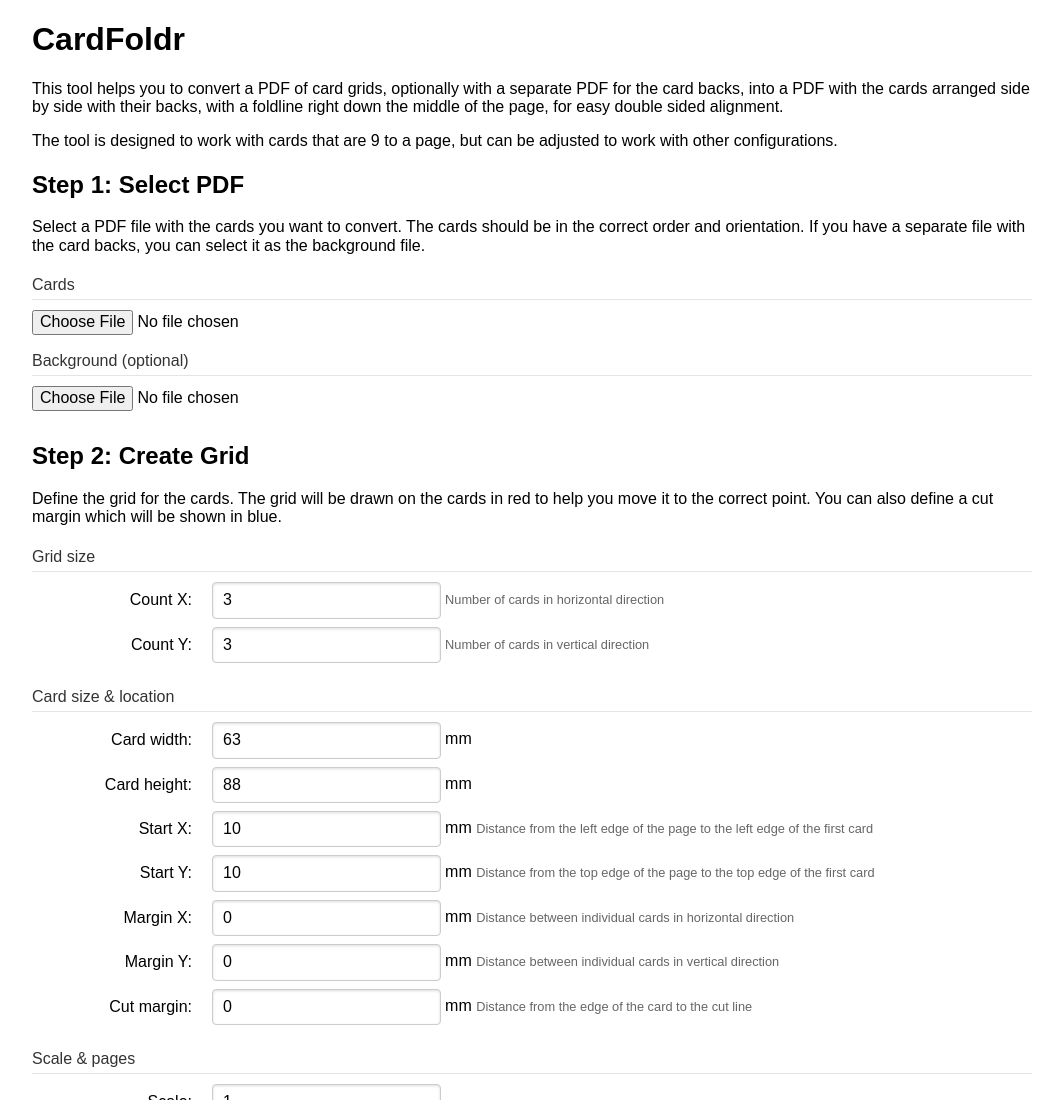
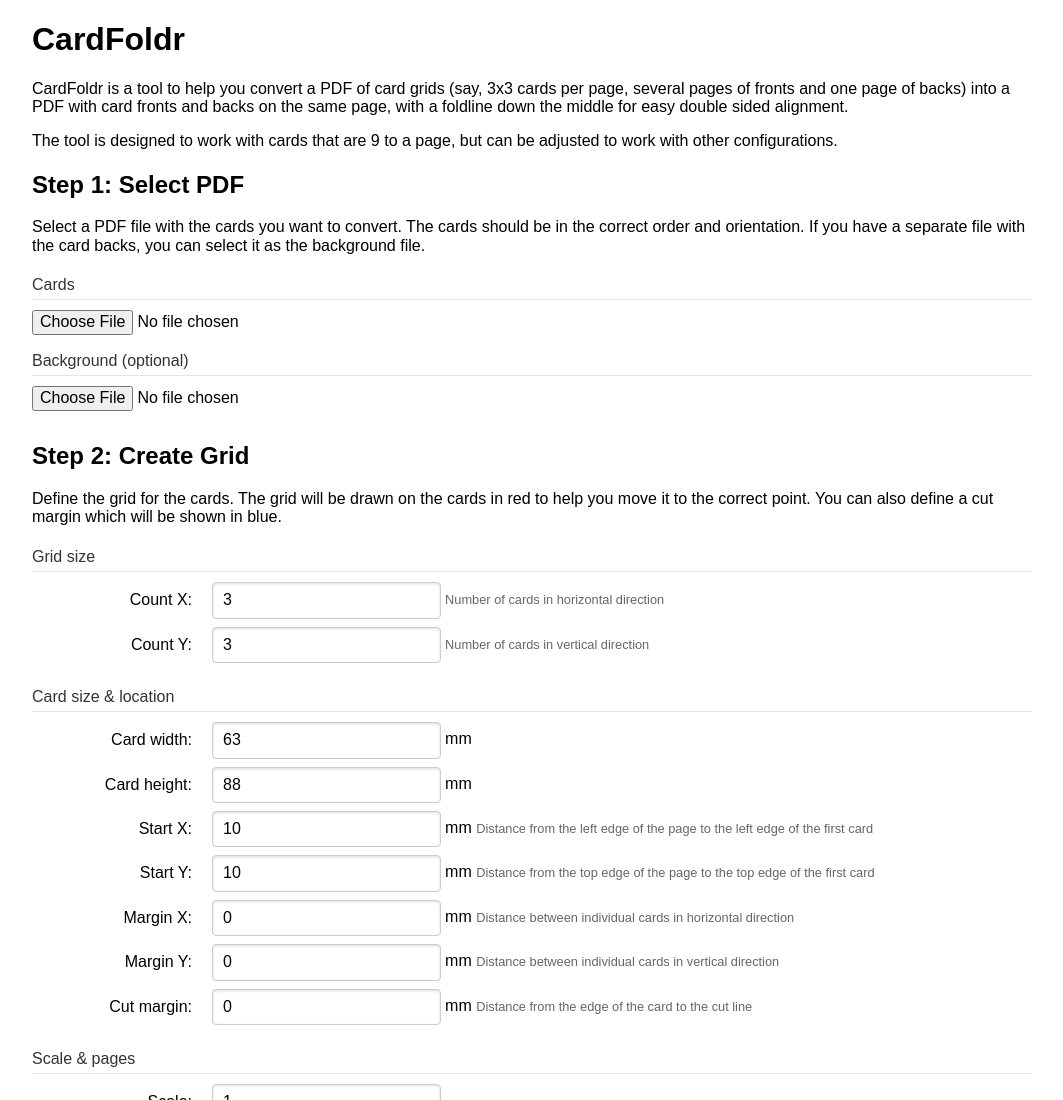
Before and after one commit to foosel/cardfoldr, a plain HTML site: page index.html in a window 1280 px wide. Shown: the top 1100 px of the page, without its empty margins (108-1171 px from the left). Drawn offline with Linux system fonts and the light colour scheme.

Commit message:
💬 Update intro text

```diff
--- a/index.html
+++ b/index.html
@@ -688,8 +688,9 @@
             <h1>CardFoldr</h1>
 
             <p>
-                This tool helps you to convert a PDF of card grids, optionally with a separate PDF for the card backs, into a PDF with the cards arranged side by side
-                with their backs, with a foldline right down the middle of the page, for easy double sided alignment.
+                CardFoldr is a tool to help you convert a PDF of card grids (say, 3x3 cards per page, several
+                pages of fronts and one page of backs) into a PDF with card fronts and backs on the same page,
+                with a foldline down the middle for easy double sided alignment.
             </p>
             <p>
                 The tool is designed to work with cards that are 9 to a page, but can be adjusted to work with other configurations.
```
